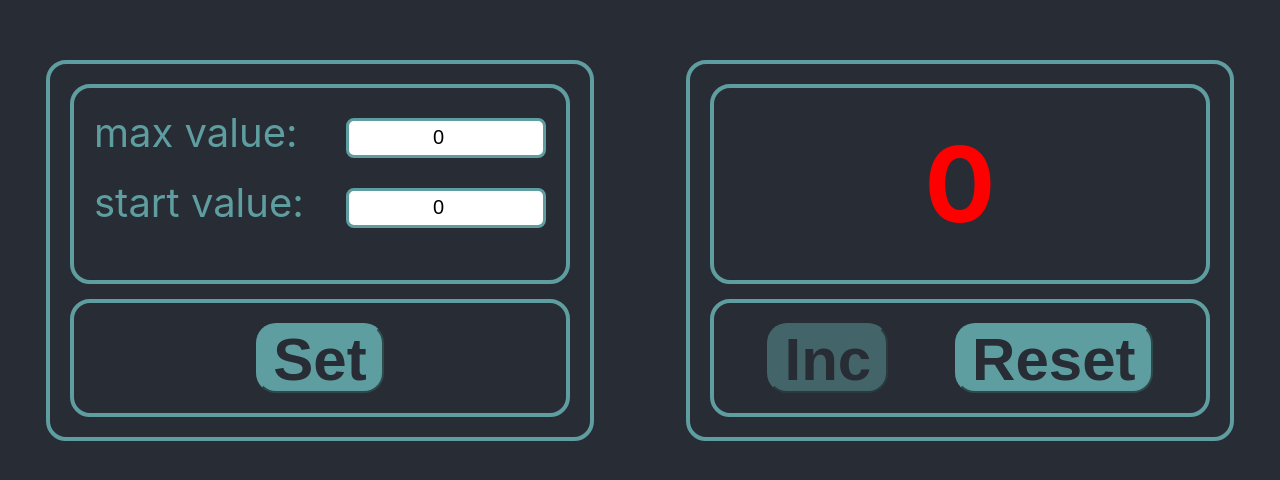
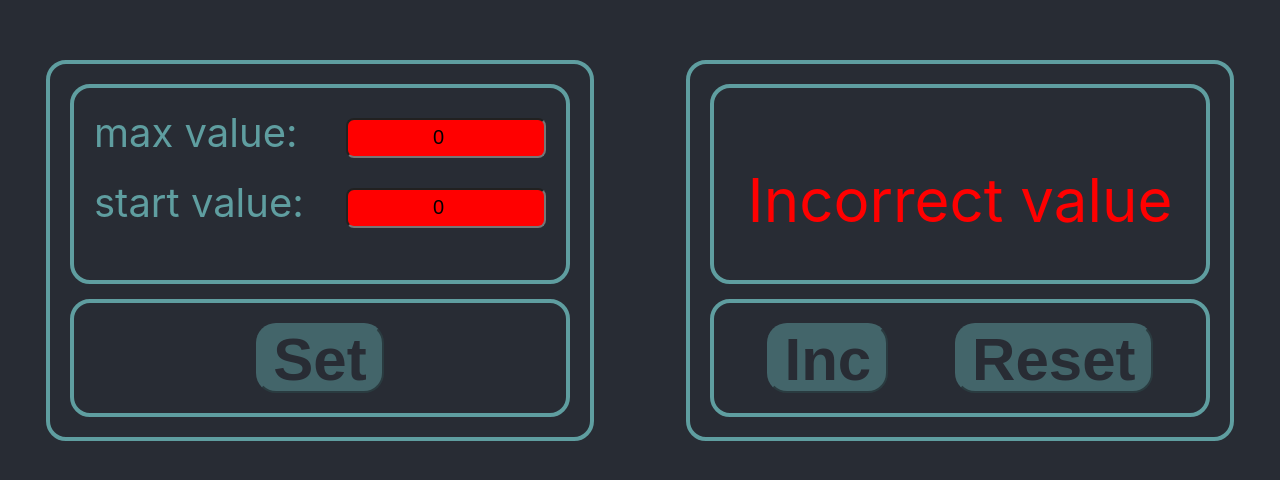
Before and after one commit to student-Alex-Bond/counter_v2.0, a React (Create React App) app: page / in a window 1280 px wide. Shown: the part 150-630 px from the top of the page. Built offline with nearby package versions, Linux system fonts and the light colour scheme.

Commit message:
code review is done

```diff
--- a/src/App.tsx
+++ b/src/App.tsx
@@ -16,7 +16,6 @@ function App() {
         }
         return parseCountToLocalStorage
     }
-
     // state счетчика
     let [count, setCount] = React.useState<number>(parseValueLocalStorage('startValueKey'))
 
@@ -26,8 +25,10 @@ function App() {
 
     // state блока с ошибками и сообщениями
     let [isMessage, setIsMessage] = React.useState<boolean>(false)
-    // let [error, setIsMessage] = React.useState(false)
+    let [error, setIsError] = React.useState(false)
+    // Обработчики Событий
 
+    // увеличение или умеьшенине значения value
     const incrementHandler = () => {
         setCount(count + 1)
     }
@@ -36,8 +37,10 @@ function App() {
         setCount(startValue)
     }
 
+    const viewError = (flag: boolean) => {
+        setIsError(flag)
+    }
 
-    // Обработчики Событий
 
     const onChangeMaxValueHandler = (maxValue: number) => {
         setMaxValue(maxValue)
@@ -76,13 +79,17 @@ function App() {
                            onChangeStartValueHandler={onChangeStartValueHandler}
                            setToLocalStorageHandler={setToLocalStorageHandler}
                            startValue={startValue}
-                           maxValue={maxValue}/>
+                           maxValue={maxValue}
+                           viewError={viewError}
+                />
 
                 <DisplayedValues count={count}
-                                 maxValue = {maxValue}
+                                 maxValue={maxValue}
                                  incrementHandler={incrementHandler}
                                  resetHandler={resetHandler}
-                                 isMessage={isMessage}/>
+                                 isMessage={isMessage}
+                                 error={error}
+                />
             </header>
         </div>
     );
--- a/src/components/DisplayedValues/DisplayedValues.module.css
+++ b/src/components/DisplayedValues/DisplayedValues.module.css
@@ -28,6 +28,15 @@
 }
 .spanText {
     font-size:60px;
+    font-weight: normal;
+    color: cadetblue;
+
+}
+
+.spanTextIncorrectValue {
+    font-size:60px;
+    font-weight: normal;
+    color: red;
 
 }
 .spanTextSizeBig {
@@ -35,3 +44,8 @@
     color: red;
     font-weight: bold;
 }
+
+.spanTextError{
+    color: red;
+    font-size:60px;
+}
--- a/src/components/DisplayedValues/DisplayedValues.tsx
+++ b/src/components/DisplayedValues/DisplayedValues.tsx
@@ -1,6 +1,7 @@
 import React from 'react';
 import Button from "../Button/Button";
 import styles from './DisplayedValues.module.css'
+
 
 
 type DisplayedValuesType = {
@@ -9,24 +10,47 @@ type DisplayedValuesType = {
     incrementHandler: () => void
     resetHandler: () => void
     isMessage: boolean
+    error: boolean
 }
 
 
 const DisplayedValues = (props: DisplayedValuesType) => {
-   // debugger
-    // изменение цвета значения счетчика при достижении maxValue
-    const buttonStyleProps = {
+    // debugger
+
+
+    //
+    const buttonStyleIncProps = {
         disabled: false,
         style: {}
     }
+    const buttonStyleResetProps = {
+        disabled: false,
+        style: {}
+    }
+
+
+    // условие по которому если приходит error = true становятся неактиные кнопки
     let spanTextSize = styles.spanText
+    if (props.error) {
+        buttonStyleIncProps.disabled = true
+        buttonStyleResetProps.disabled = true
+        buttonStyleIncProps.style = {opacity: '0.5'}
+        buttonStyleResetProps.style = {opacity: '0.5'}
 
+    }
+
+
+    // условие по которому цвет max значения счетика становится красным и кнопка не активной
     if (props.count === props.maxValue) {
         spanTextSize = styles.spanTextSizeBig
-        buttonStyleProps.disabled = true
-        buttonStyleProps.style = {opacity: '0.5'}
+        buttonStyleIncProps.disabled = true
+        buttonStyleIncProps.style = {opacity: '0.5'}
     }
-let ViewValue = props.isMessage ? " Press 'Set' apply value " : props.count
+    let ViewValue = props.error
+        ? <span className={styles.spanTextIncorrectValue}>Incorrect value</span>
+        : props.isMessage
+            ? <span className={styles.spanText}>Press 'Set' apply value</span>
+            : props.count
 
     return (
         <div className={styles.mainWrapper}>
@@ -37,10 +61,10 @@ let ViewValue = props.isMessage ? " Press 'Set' apply value " : props.count
             </div>
 
             <div className={styles.wrapperButton}>
-                <Button onClick={props.incrementHandler} {...buttonStyleProps}>
+                <Button onClick={props.incrementHandler} {...buttonStyleIncProps}>
                     Inc
                 </Button>
-                <Button onClick={props.resetHandler}>
+                <Button onClick={props.resetHandler} {...buttonStyleResetProps}>
                     Reset
                 </Button>
             </div>
--- /dev/null
+++ b/src/components/EnterValue/EnterValue.module.css
@@ -0,0 +1,24 @@
+
+.spanText{
+    color: cadetblue;
+    font-size: 40px;
+}
+
+.inputNormal {
+    margin-top: 10px;
+    height: 40px;
+    font-size: 20px;
+    width: 200px;
+    text-align: center;
+    border-radius: 8px;
+    border: 3px solid cadetblue;
+}
+.inputError {
+    margin-top: 10px;
+    height: 40px;
+    font-size: 20px;
+    width: 200px;
+    text-align: center;
+    border-radius: 8px;
+    background-color: red;
+}
--- /dev/null
+++ b/src/components/EnterValue/EnterValue.tsx
@@ -0,0 +1,24 @@
+import React, {ChangeEvent} from 'react';
+import styles from "../SetValues/SetValues.module.css";
+
+type EnterValueProps = {
+    children: string
+    inputStyle: string
+    maxValue: number
+    changeValue: (event: ChangeEvent<HTMLInputElement>) => void
+}
+
+const EnterValue = (props: EnterValueProps) => {
+    return (
+            <div className={styles.wrapper}>
+                <span className={styles.spanText}>{props.children}:</span>
+                <input className={props.inputStyle}
+                       value={props.maxValue}
+                       onChange={props.changeValue}
+                       type='number'/>
+            </div>
+
+    );
+};
+
+export default EnterValue;
--- a/src/components/SetValues/SetValues.module.css
+++ b/src/components/SetValues/SetValues.module.css
@@ -38,12 +38,12 @@
 
 }
 
-span{
+ .spanText{
     color: cadetblue;
     font-size: 40px;
 }
 
-input {
+.inputNormal {
     margin-top: 10px;
     height: 40px;
     font-size: 20px;
@@ -52,3 +52,12 @@ input {
     border-radius: 8px;
     border: 3px solid cadetblue;
 }
+.inputError {
+    margin-top: 10px;
+    height: 40px;
+    font-size: 20px;
+    width: 200px;
+    text-align: center;
+    border-radius: 8px;
+   background-color: red;
+   }
--- a/src/components/SetValues/SetVaues.tsx
+++ b/src/components/SetValues/SetVaues.tsx
@@ -1,49 +1,73 @@
 import React, {ChangeEvent} from 'react';
 import Button from "../Button/Button";
 import styles from './SetValues.module.css'
+import EnterValue from "../EnterValue/EnterValue";
 
 
 type SetValuesProps = {
     onChangeMaxValueHandler: (maxValue: number) => void
     onChangeStartValueHandler: (startValue: number) => void
     setToLocalStorageHandler: () => void
+    viewError: (flag: boolean) => void
     startValue: number
     maxValue: number
 
 }
 
 const SetValues = (props: SetValuesProps) => {
+    // измение стилей кнопки и input
+    const buttonSetStyleProps = {
+        disabled: false,
+        style: {}
+    }
 
-    const changeMaxValue = (event: ChangeEvent<HTMLInputElement>)=> {
+    // условие для проверки правильности ввода значений в input
+
+    let inputStyle = styles.inputNormal
+
+    if (props.maxValue === props.startValue || props.maxValue < props.startValue) {
+        props.viewError(true)
+        buttonSetStyleProps.disabled = true
+        buttonSetStyleProps.style = {opacity: '0.5'}
+        inputStyle = styles.inputError
+    } else {
+        props.viewError(false)
+    }
+
+    const changeMaxValue = (event: ChangeEvent<HTMLInputElement>) => {
         const newMaxValue = event.currentTarget.valueAsNumber
         if (newMaxValue) {
             props.onChangeMaxValueHandler(newMaxValue)
         }
     }
 
-    const changeStartValue = (event: ChangeEvent<HTMLInputElement>)=> {
+    const changeStartValue = (event: ChangeEvent<HTMLInputElement>) => {
         const newStartValue = event.currentTarget.valueAsNumber
         if (newStartValue) {
             props.onChangeStartValueHandler(newStartValue)
         }
     }
 
-            return (
+    return (
         <div className={styles.mainWrapper}>
             <div className={styles.wrapperValue}>
 
-                <div className={styles.wrapper}>
-                    <span style={styles}>max value:</span>
-                    <input value={props.maxValue}  onChange={changeMaxValue} type='number'/>
-                </div>
+                <EnterValue inputStyle={inputStyle}
+                            maxValue={props.maxValue}
+                            changeValue={changeMaxValue}
+                            children={'max value'}/>
 
-                <div className={styles.wrapper}>
-                    <span style={styles}>start value:</span>
-                    <input value={props.startValue} onChange={changeStartValue} type='number'/>
-                </div>
+                <EnterValue inputStyle={inputStyle}
+                            maxValue={props.startValue}
+                            changeValue={changeStartValue}
+                            children={'start value'}/>
+
+
             </div>
             <div className={styles.wrapperButton}>
-                <Button onClick={props.setToLocalStorageHandler}>Set</Button>
+                <Button onClick={props.setToLocalStorageHandler}
+                        {...buttonSetStyleProps}>Set
+                </Button>
             </div>
         </div>
     );
```
